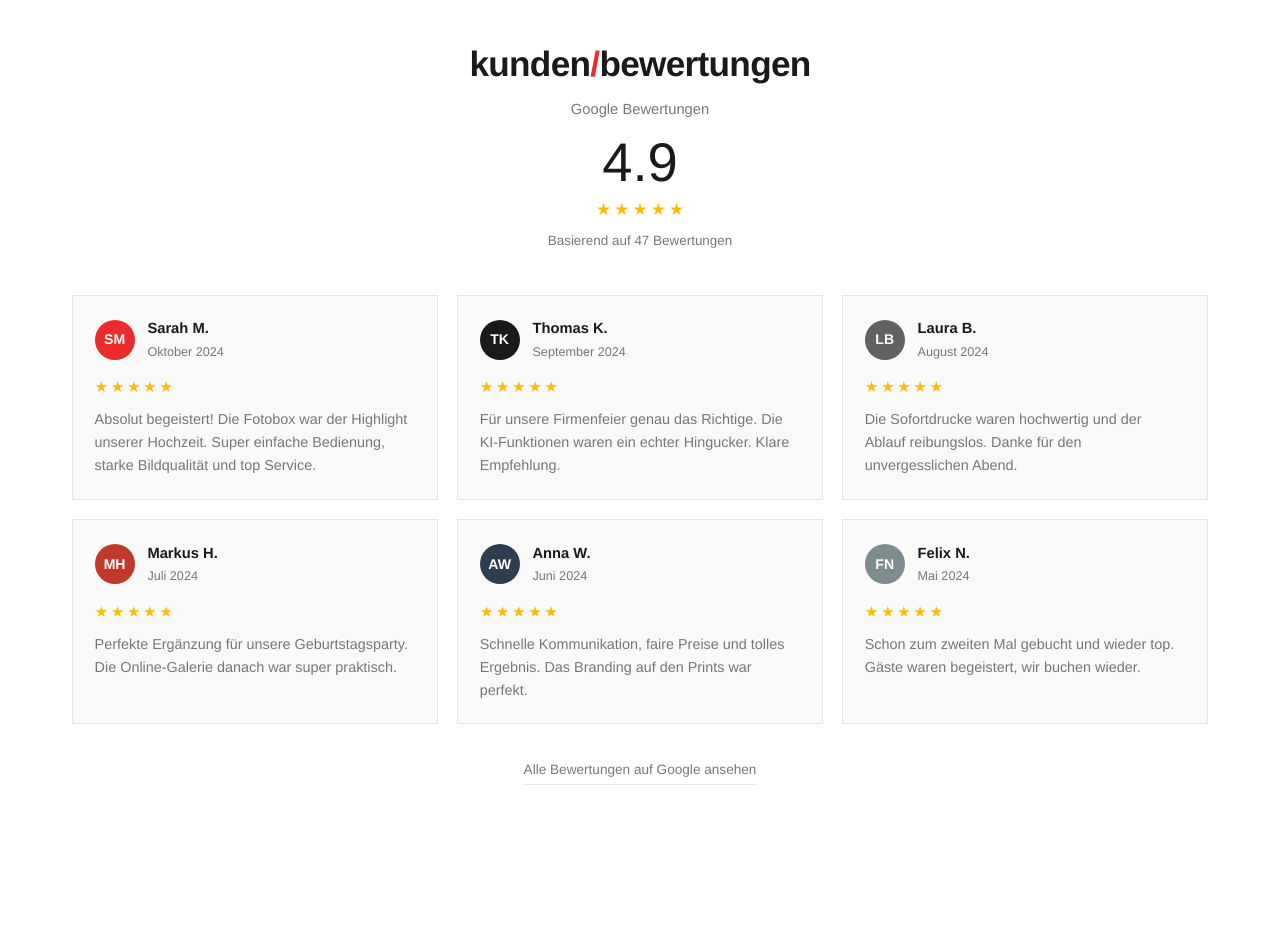
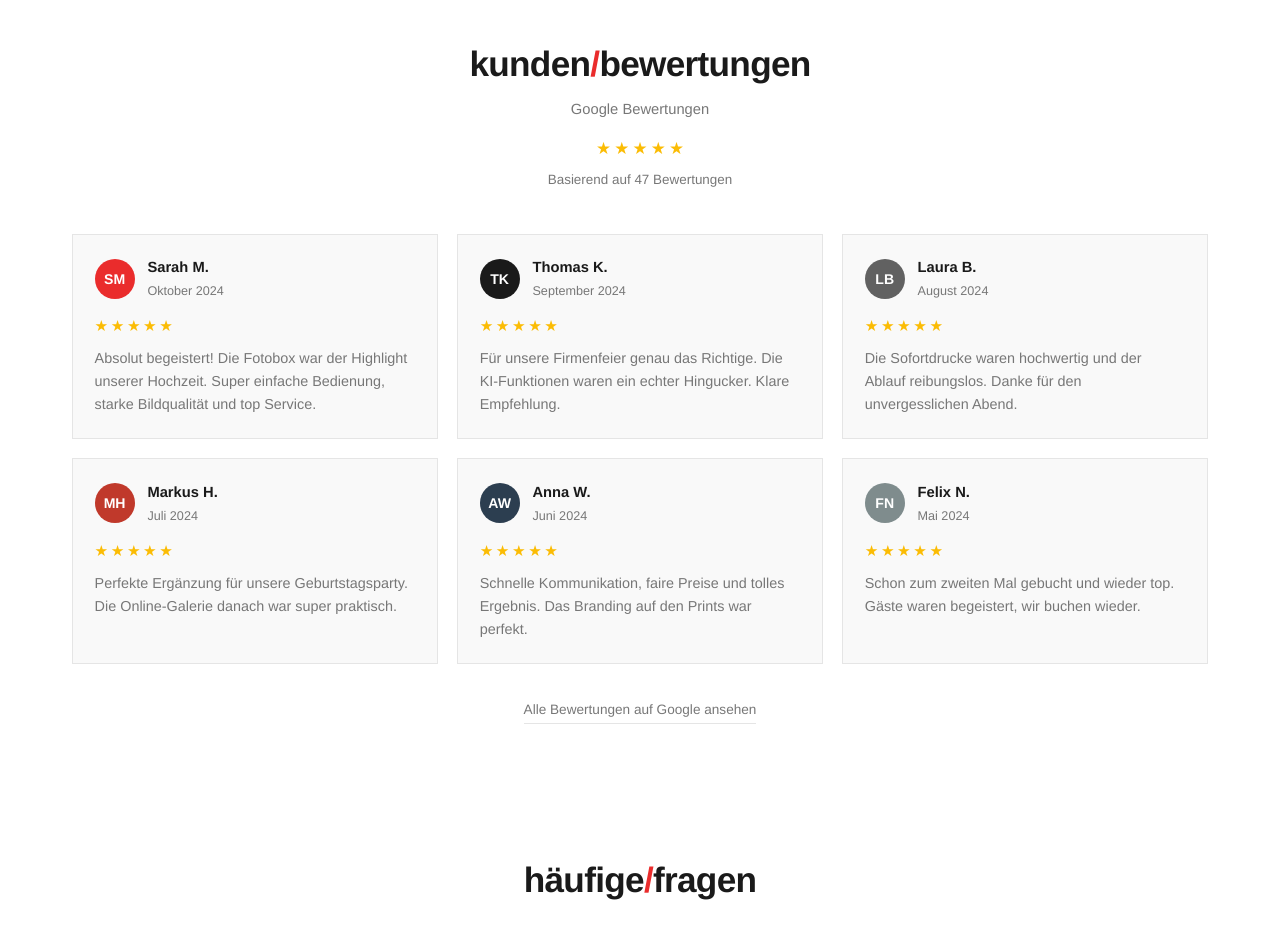
Before and after one commit to Blitzi9188/fotobox.tirol, a Next.js app: page / in a window 1280 px wide. Shown: the part 4320-5245 px from the top of the page. Built offline with nearby package versions, Linux system fonts and the light colour scheme.

Commit message:
style: remove overall numeric rating from reviews header

```diff
--- a/src/app/page.tsx
+++ b/src/app/page.tsx
@@ -294,7 +294,6 @@ export default async function HomePage() {
                           {reviews.sourceLabel}
                         </div>
                       </div>
-                      <div className="overall-score">{reviews.score}</div>
                       <div className="stars-row">{stars(5)}</div>
                       <div className="review-count">{reviews.reviewCountLabel}</div>
                     </div>
```
